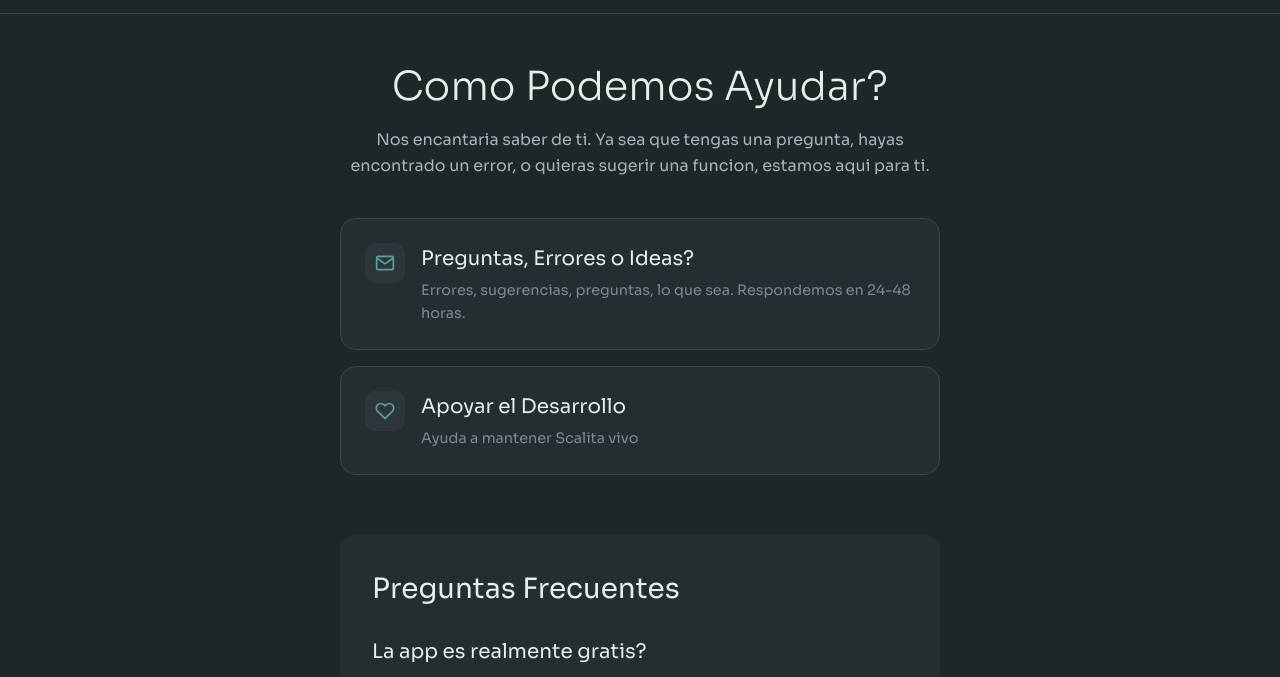
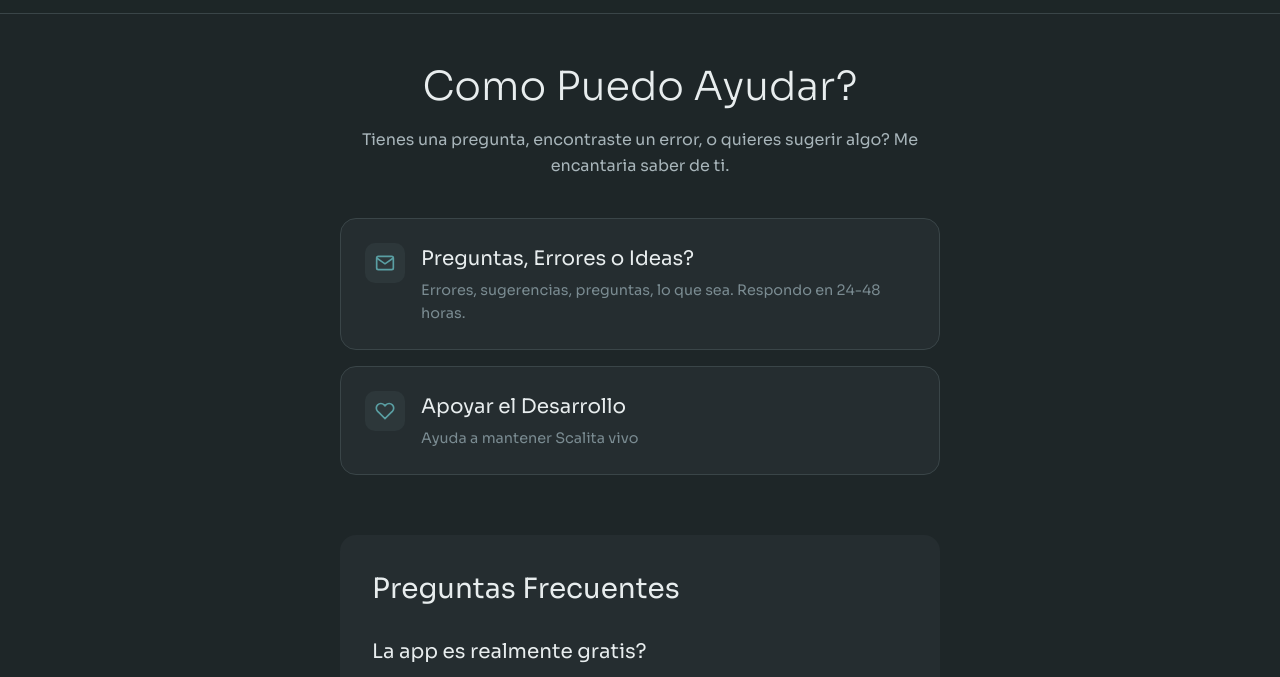
Before and after one commit to pbldmngz/scalita-landing, a plain HTML site: page es/support.html in a window 1280 px wide. Shown: the part 57-734 px from the top of the page. Drawn offline with Linux system fonts and the light colour scheme.

Commit message:
fix: Change "we" to "I" on support pages
Solo developer, not a team.

Co-Authored-By: Claude Opus 4.6 <noreply@anthropic.com>

```diff
--- a/es/support.html
+++ b/es/support.html
@@ -34,8 +34,8 @@
   <section class="support-page">
     <div class="container">
       <div class="support-content">
-        <h1>Como Podemos Ayudar?</h1>
-        <p>Nos encantaria saber de ti. Ya sea que tengas una pregunta, hayas encontrado un error, o quieras sugerir una funcion, estamos aqui para ti.</p>
+        <h1>Como Puedo Ayudar?</h1>
+        <p>Tienes una pregunta, encontraste un error, o quieres sugerir algo? Me encantaria saber de ti.</p>
 
         <div class="support-options">
           <a href="https://dominguezpablo.com/#contact" target="_blank" rel="noopener" class="support-option">
@@ -47,7 +47,7 @@
             </div>
             <div>
               <h3>Preguntas, Errores o Ideas?</h3>
-              <p>Errores, sugerencias, preguntas, lo que sea. Respondemos en 24-48 horas.</p>
+              <p>Errores, sugerencias, preguntas, lo que sea. Respondo en 24-48 horas.</p>
             </div>
           </a>
 
```
Also changed, not shown: support.html (+3 -3 lines).
